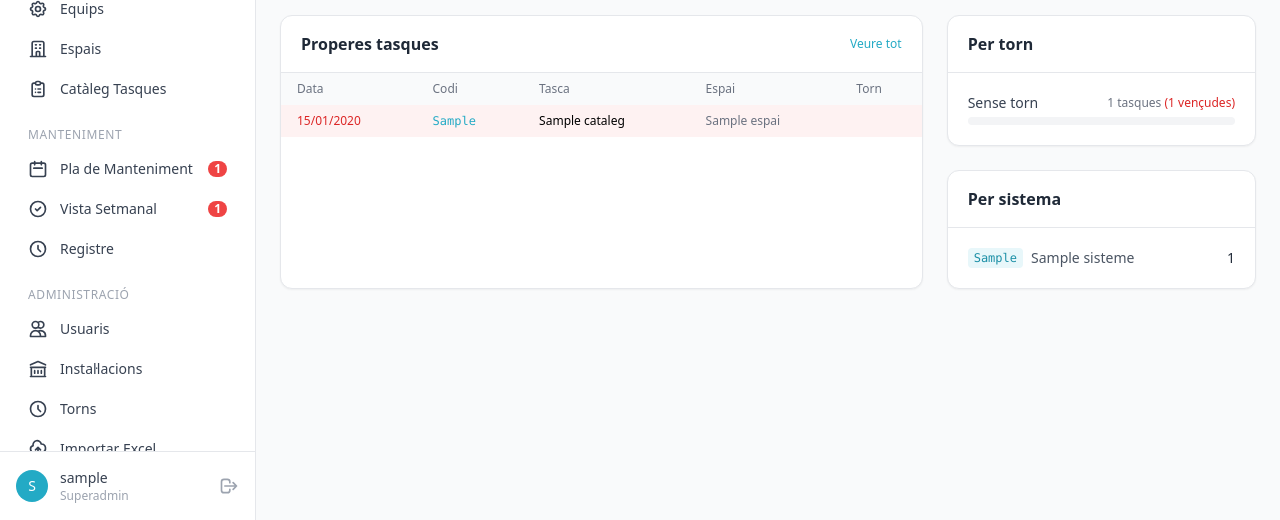
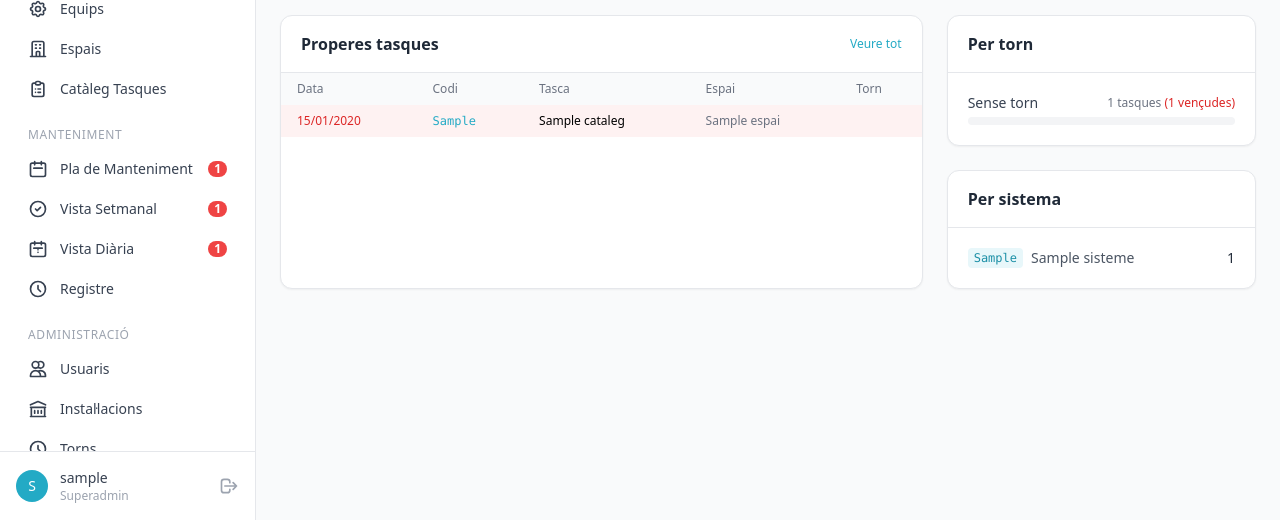
Before and after one commit to dvdgp9/gmao-ebone, a PHP site: page / in a window 1280 px wide. Shown: the part 280-800 px from the top of the page. Run offline with PHP 8.4, Linux system fonts and the light colour scheme; the visitor is signed in with stand-in values (Sample User, id 1); tables that the repository leaves empty hold one stand-in row (values such as "Sample post"); data that the repository does not hold is empty; some libraries are stand-ins or nearby versions.

Commit message:
Crear vista diaria sidebar

```diff
--- a/app/views/layouts/main.php
+++ b/app/views/layouts/main.php
@@ -88,6 +88,14 @@
                 <a href="<?= url('setmana') ?>" class="sidebar-link flex items-center gap-3 px-3 py-2 rounded-lg text-sm text-gray-700 <?= is_active('setmana') ?>">
                     <svg class="w-5 h-5" fill="none" stroke="currentColor" viewBox="0 0 24 24"><path stroke-linecap="round" stroke-linejoin="round" stroke-width="2" d="M9 12l2 2 4-4m6 2a9 9 0 11-18 0 9 9 0 0118 0z"/></svg>
                     Vista Setmanal
+                    <?php if ($__badgeVencudes > 0): ?>
+                        <span class="ml-auto bg-red-500 text-white text-xs font-bold px-1.5 py-0.5 rounded-full leading-none"><?= $__badgeVencudes ?></span>
+                    <?php endif; ?>
+                </a>
+
+                <a href="<?= url('dia') ?>" class="sidebar-link flex items-center gap-3 px-3 py-2 rounded-lg text-sm text-gray-700 <?= is_active('dia') ?>">
+                    <svg class="w-5 h-5" fill="none" stroke="currentColor" viewBox="0 0 24 24"><path stroke-linecap="round" stroke-linejoin="round" stroke-width="2" d="M8 7V3m8 4V3m-9 8h10M5 21h14a2 2 0 002-2V7a2 2 0 00-2-2H5a2 2 0 00-2 2v12a2 2 0 002 2zm7-8h.01M12 16h.01"/></svg>
+                    Vista Diària
                     <?php if ($__badgeVencudes > 0): ?>
                         <span class="ml-auto bg-red-500 text-white text-xs font-bold px-1.5 py-0.5 rounded-full leading-none"><?= $__badgeVencudes ?></span>
                     <?php endif; ?>
```
